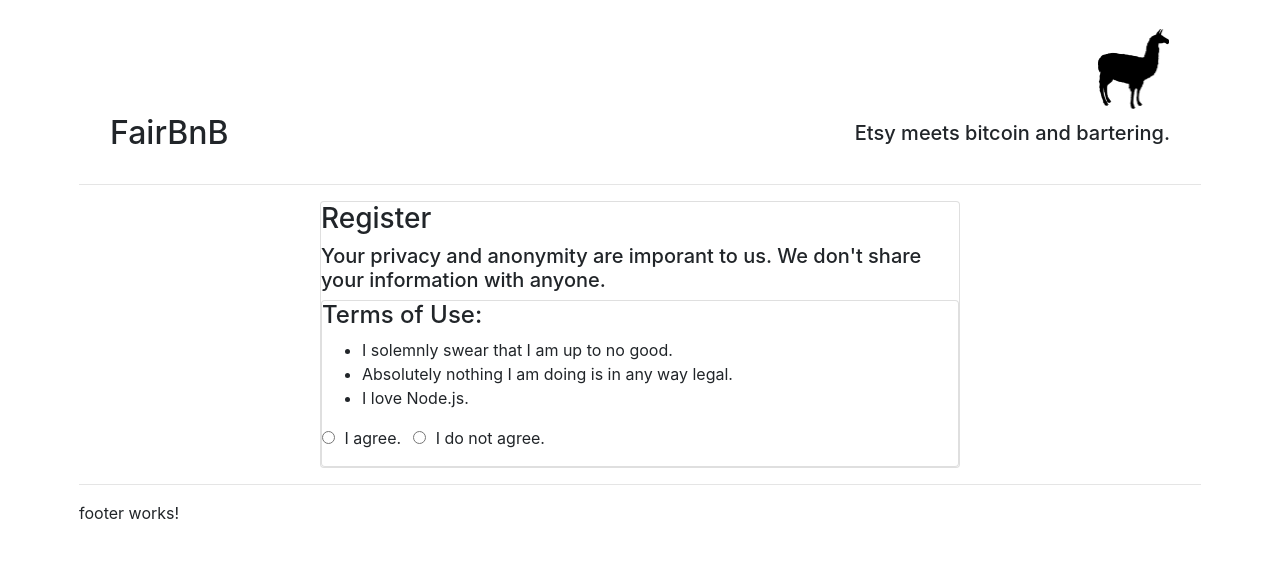
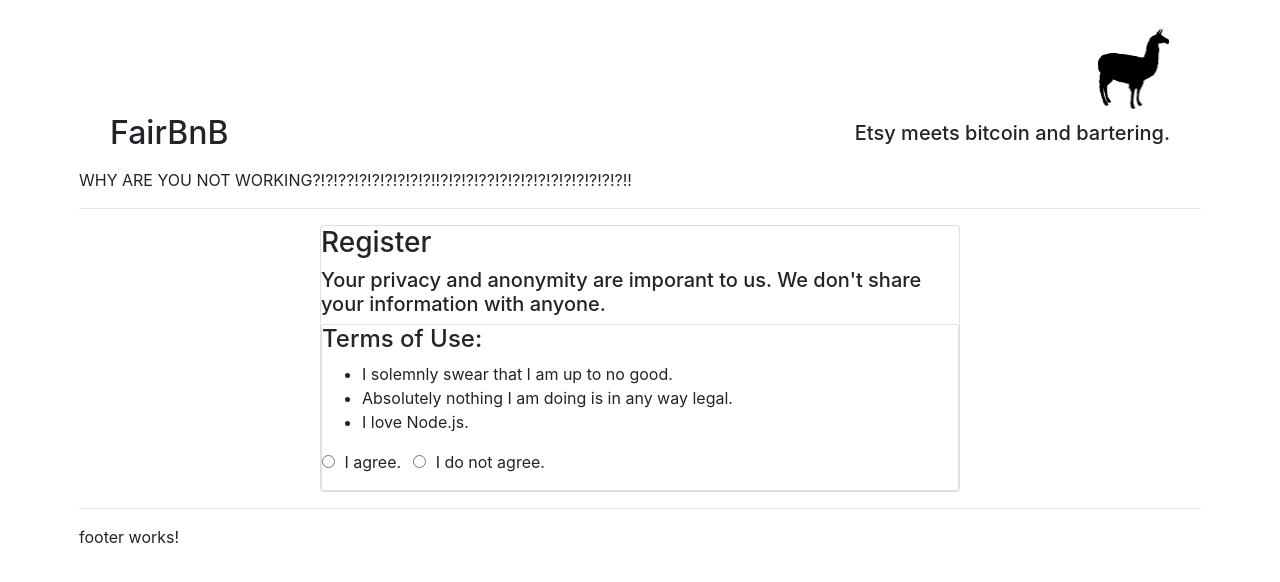
Before and after one commit to jgcarlson/project-awesome, an Angular app in the folder public/: page /register in a window 1280 px wide. Shown: the top 582 px of the page. Built offline with nearby package versions, Linux system fonts and the light colour scheme.

Commit message:
git push not working?

```diff
--- a/public/src/app/header/header.component.html
+++ b/public/src/app/header/header.component.html
@@ -46,4 +46,5 @@
     </div>
 </nav>
 {{ query }}
+WHY ARE YOU NOT WORKING?!?!??!?!?!?!?!?!?!!?!?!?!??!?!?!?!?!?!?!?!?!?!?!!
 <hr>
```
